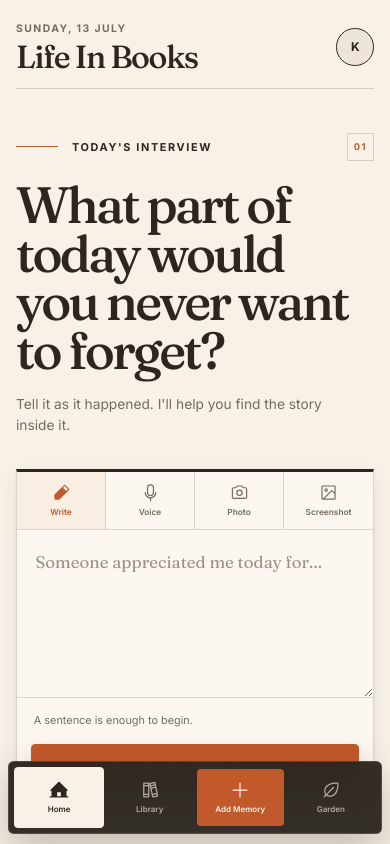
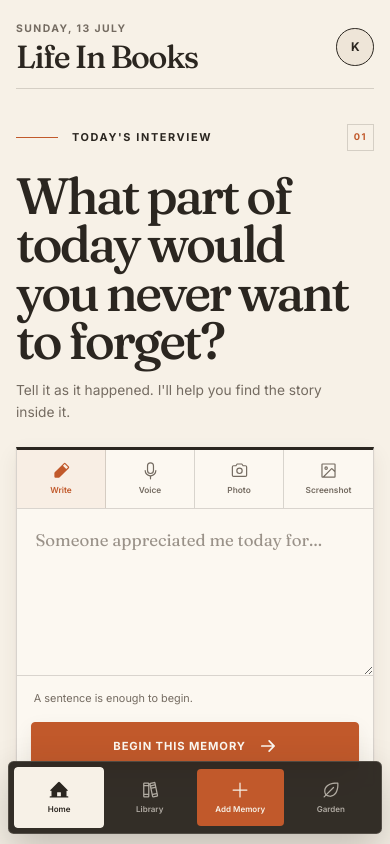
Before and after one commit to krishnaagrwl1997/life-on-paper, a Next.js app: page / in a window 390 px wide. Shown: the top 844 px of the page. Built offline with nearby package versions, Linux system fonts and the light colour scheme.

Commit message:
Keep mobile memory action above navigation

```diff
--- a/app/globals.css
+++ b/app/globals.css
@@ -687,7 +687,7 @@ textarea:focus-visible {
 
   .home-layout {
     display: block;
-    padding-top: 2.8rem;
+    padding-top: 2.2rem;
   }
 
   .section-kicker {
@@ -702,13 +702,13 @@ textarea:focus-visible {
 
   .interview-intro > p {
     max-width: 20rem;
-    margin-top: 1.15rem;
+    margin-top: 0.9rem;
     font-size: 0.86rem;
     line-height: 1.55;
   }
 
   .memory-composer {
-    margin-top: 2rem;
+    margin-top: 1.5rem;
   }
 
   .capture-modes {
@@ -724,7 +724,7 @@ textarea:focus-visible {
   }
 
   .memory-composer textarea {
-    min-height: 8.1rem;
+    min-height: 6.55rem;
     padding: 1.15rem;
     font-size: 1.05rem;
   }
```
